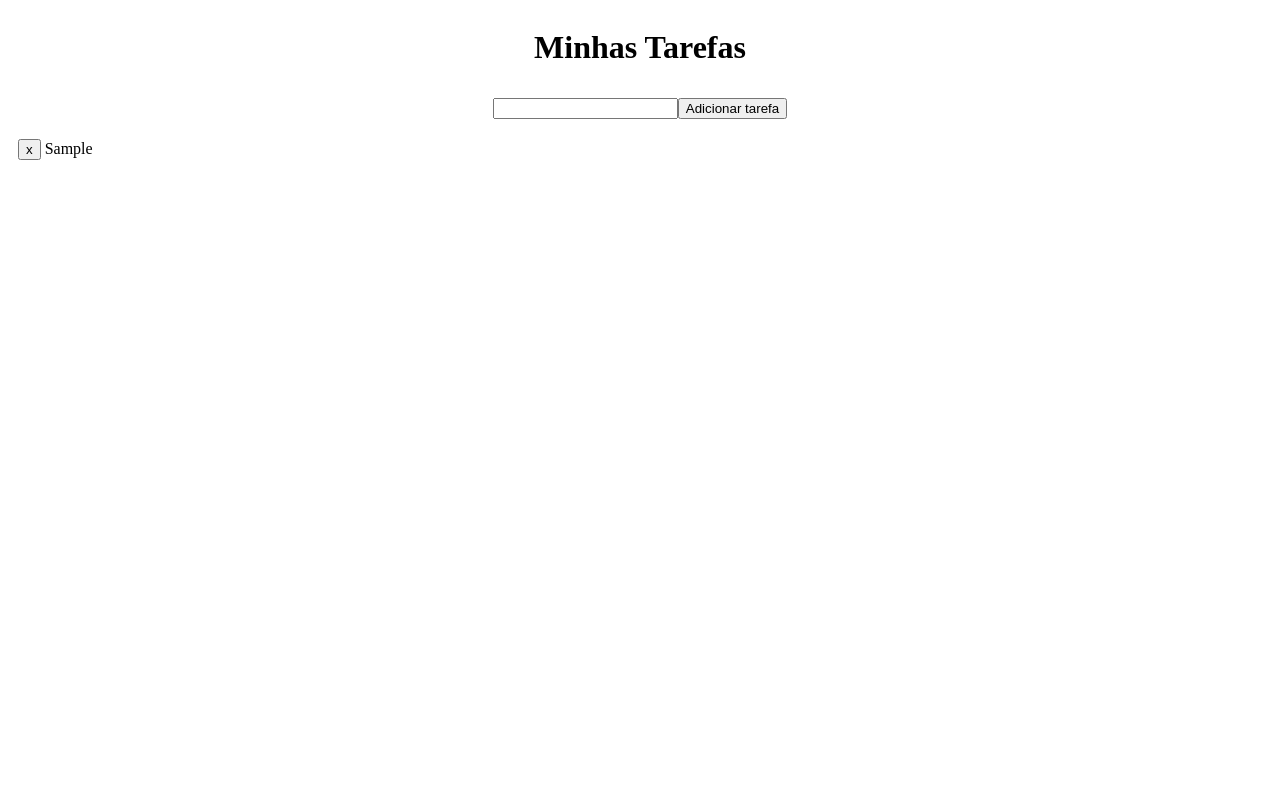
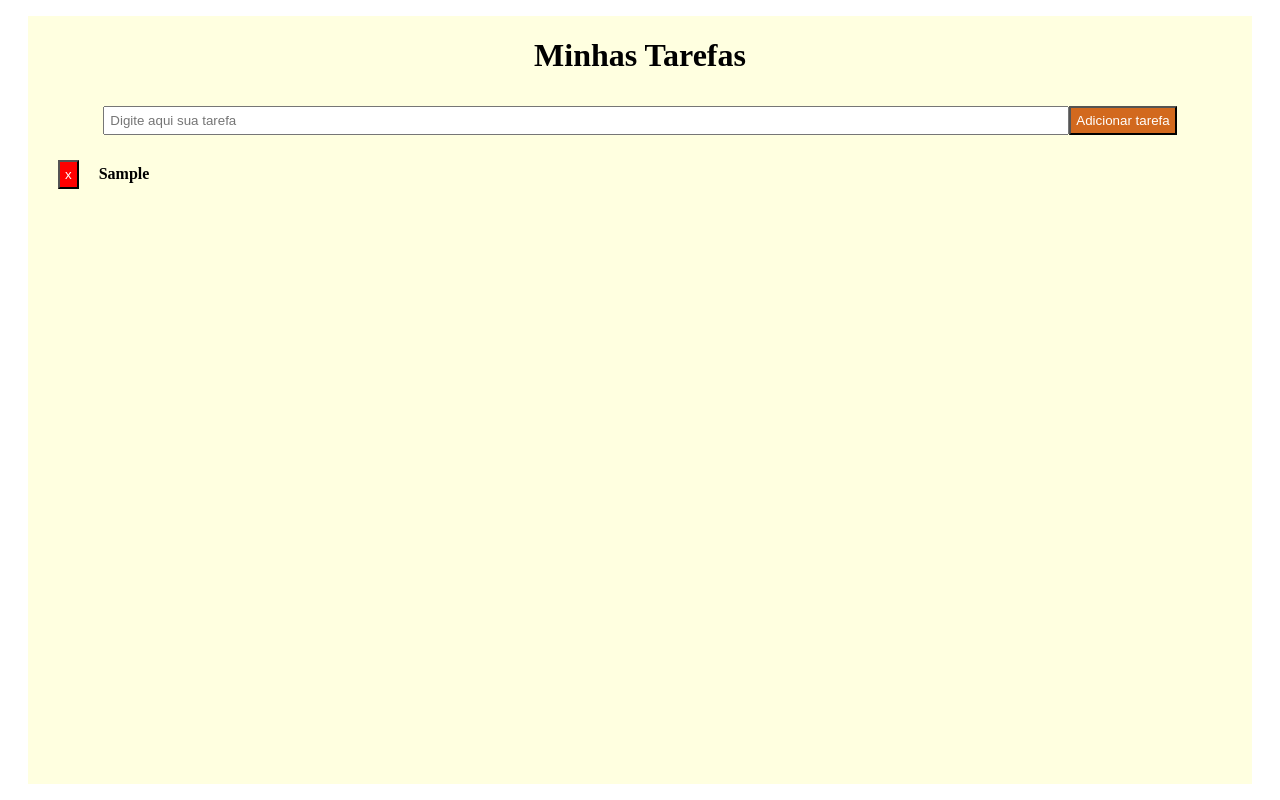
Before and after one commit to danielrodrigues0709/todo-list-project, an Angular app: page / in a window 1280 px wide. Both pictures are taken after typing "Sample" into the empty fields and a click on the button "Adicionar tarefa". Built offline with nearby package versions, Linux system fonts and the light colour scheme.

Commit message:
style: ajustes estilo

```diff
--- a/src/app/app.component.scss
+++ b/src/app/app.component.scss
@@ -1,6 +1,9 @@
 .container {
     display: flex;
     flex-direction: column;
+    margin: 2vh 20px;
+    background-color: lightyellow;
+    height: 96vh;
 
     h1 {
         text-align: center;
--- a/src/app/components/tasks-form/tasks-form.component.html
+++ b/src/app/components/tasks-form/tasks-form.component.html
@@ -1,2 +1,2 @@
-<input #task type="text">
-<button type="button" (click)="addTask(task); task.value = ''">Adicionar tarefa</button>
+<input #task type="text" class="input" placeholder="Digite aqui sua tarefa">
+<button class="btn" type="button" (click)="addTask(task); task.value = ''">Adicionar tarefa</button>
--- a/src/app/components/tasks-form/tasks-form.component.scss
+++ b/src/app/components/tasks-form/tasks-form.component.scss
@@ -0,0 +1,10 @@
+.input {
+    padding: 5px;
+    width: calc(90vw - 200px);
+}
+
+.btn {
+    padding: 5px;
+    background-color: chocolate;
+    color: white;
+}
--- a/src/app/components/tasks-list/tasks-list.component.html
+++ b/src/app/components/tasks-list/tasks-list.component.html
@@ -1,4 +1,6 @@
 <div *ngFor="let item of todoList">
-    <button (click)="removeTask(item)">x</button>
-    {{item.task}}
+    <div class="item">
+        <button class="btn" (click)="removeTask(item)">x</button>
+        <strong>{{item.task}}</strong>
+    </div>
 </div>
--- a/src/app/components/tasks-list/tasks-list.component.scss
+++ b/src/app/components/tasks-list/tasks-list.component.scss
@@ -0,0 +1,6 @@
+.btn {
+    padding: 5px;
+    background-color: red;
+    color: white;
+    margin: 5px 20px;
+}
```
